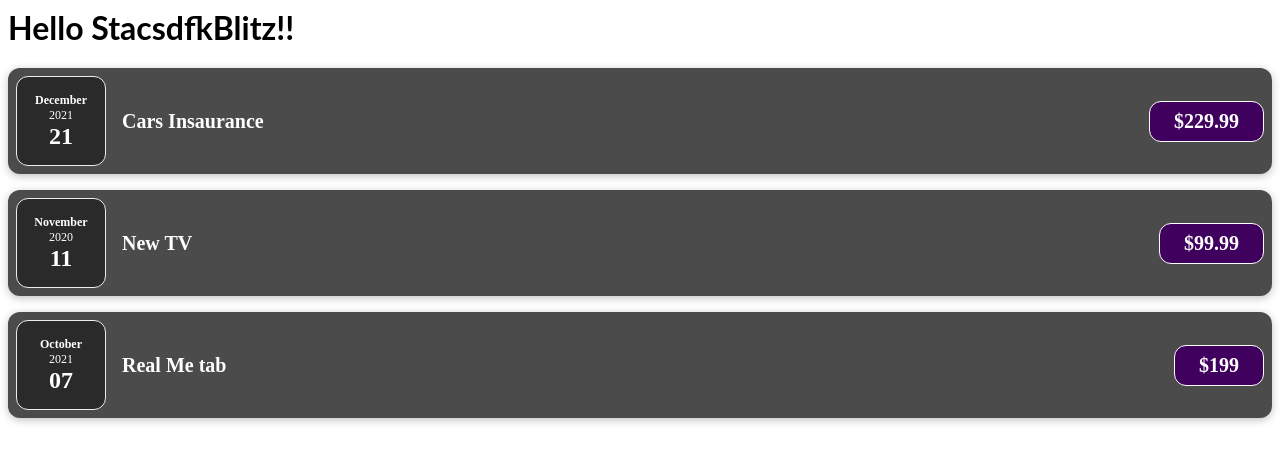
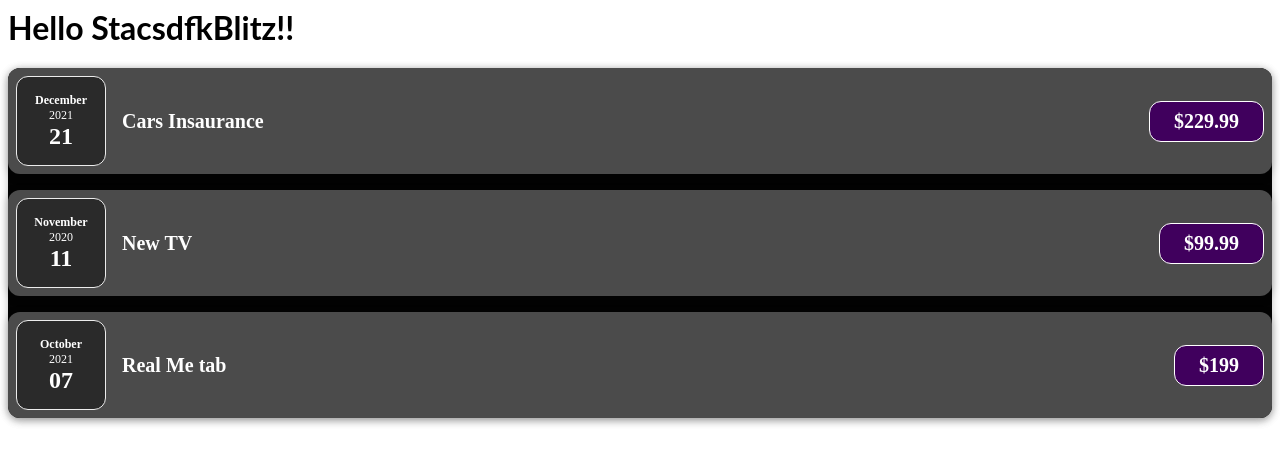
Before and after one commit to Shabbir16/react-basis, a React (Create React App) app: page / in a window 1280 px wide. Shown: the top 464 px of the page. Built offline with nearby package versions, Linux system fonts and the light colour scheme.

Commit message:
3 files modified, 3 added

```diff
--- /dev/null
+++ b/src/components/Cards.css
@@ -0,0 +1,5 @@
+.cards{
+  box-shadow: 0 2px 8px rgba(0, 0, 0, 0.25);
+  border-radius: 12px;
+
+}
--- /dev/null
+++ b/src/components/Cards.js
@@ -0,0 +1,12 @@
+import React from 'react'
+import './Cards.css'
+
+class Cards extends React.Component{
+
+  render(){
+    const classess = 'cards '+this.props.className;
+    return <div className={classess}>{this.props.children}</div>
+  }
+}
+
+export default Cards;
--- /dev/null
+++ b/src/components/Expances.css
@@ -0,0 +1,3 @@
+.expense{
+  background-color: #030303;
+}
--- a/src/components/Expense.js
+++ b/src/components/Expense.js
@@ -1,5 +1,7 @@
 import React from 'react';
 import ExpenseItems  from './ExpenseItems';
+import Cards from './Cards';
+import './Expances.css';
 
 function Expense(props){
   let expenseArr = props.data;
@@ -15,9 +17,9 @@ function Expense(props){
     }
 
     return (
-      <div>
+      <Cards className="expense">
        {arr}
-      </div>
+      </Cards>
     )
 }
 // class Expense extends React.Component{
--- a/src/components/ExpenseItems.css
+++ b/src/components/ExpenseItems.css
@@ -6,10 +6,8 @@
   display: flex;
   justify-content: space-between;
   align-items: center;
-  box-shadow: 0 2px 8px rgba(0, 0, 0, 0.25);
   padding: 0.5rem;
   margin: 1rem 0;
-  border-radius: 12px;
   background-color: #4b4b4b;
 }
 
--- a/src/components/ExpenseItems.js
+++ b/src/components/ExpenseItems.js
@@ -2,13 +2,14 @@ import React from "react";
 
 import './ExpenseItems.css';
 import ExpenseDate from './ExpenseDate';
+import Cards from './Cards';
 
 function ExpenseItems(props){
 
 
 
   return (
-    <div className="expense-item">
+    <Cards className="expense-item">
       <div >
         <ExpenseDate
         date={props.date}
@@ -18,7 +19,7 @@ function ExpenseItems(props){
         <h2>{props.title}</h2>
         <div className="expense-item__price ">${props.amount}</div>
       </div>
-    </div>
+    </Cards>
   );
 }
 
```
